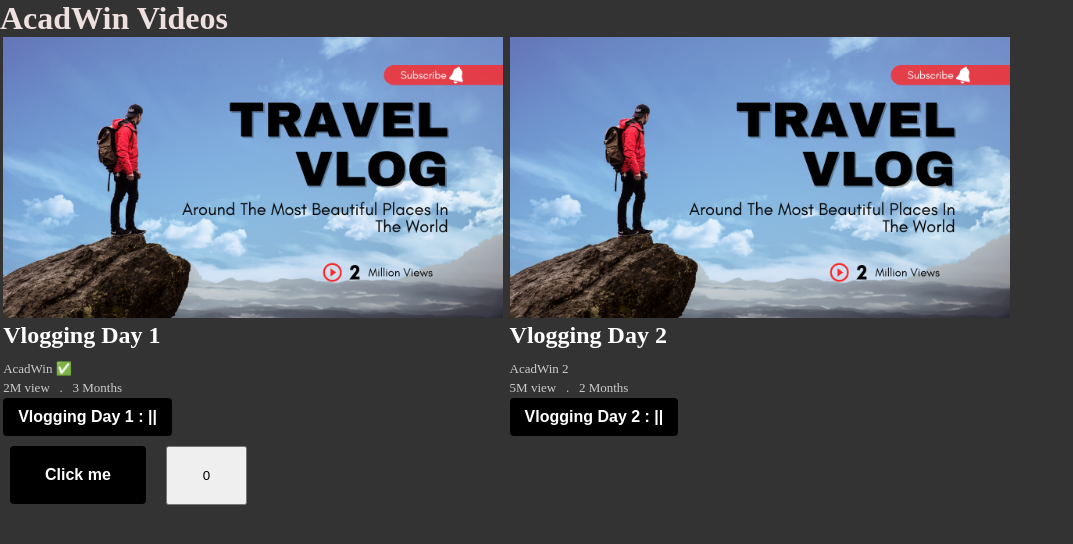
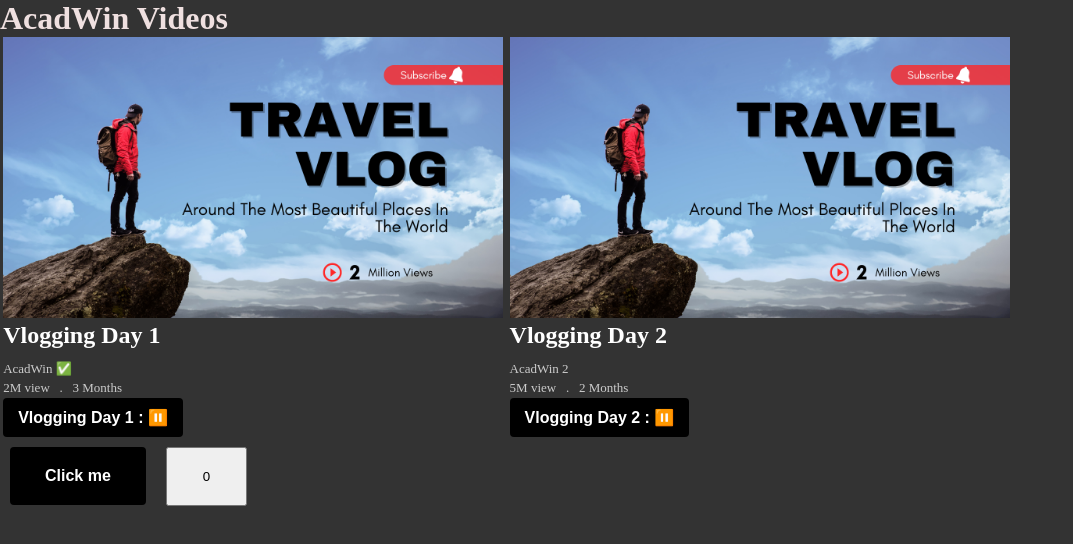
Before and after one commit to theAnupRai/react-revision, a React (Vite) app: page / in a window 1280 px wide. Shown: the top 544 px of the page, without its empty margins (0-1073 px from the left). Built offline with nearby package versions, Linux system fonts and the light colour scheme.

Commit message:
version x

```diff
--- a/src/components/PlayButton.jsx
+++ b/src/components/PlayButton.jsx
@@ -12,7 +12,7 @@ const playButton = ({children, onPlay, onPause}) => {
 
   return (
     <div>
-        <button className='btn' onClick={clickHandle} >{children} : {play ? '>||' : '||'} </button>
+        <button className='btn' onClick={clickHandle} >{children} : {play ? '⏯️' : '⏸️'} </button>
     </div>
   )
 }
```
